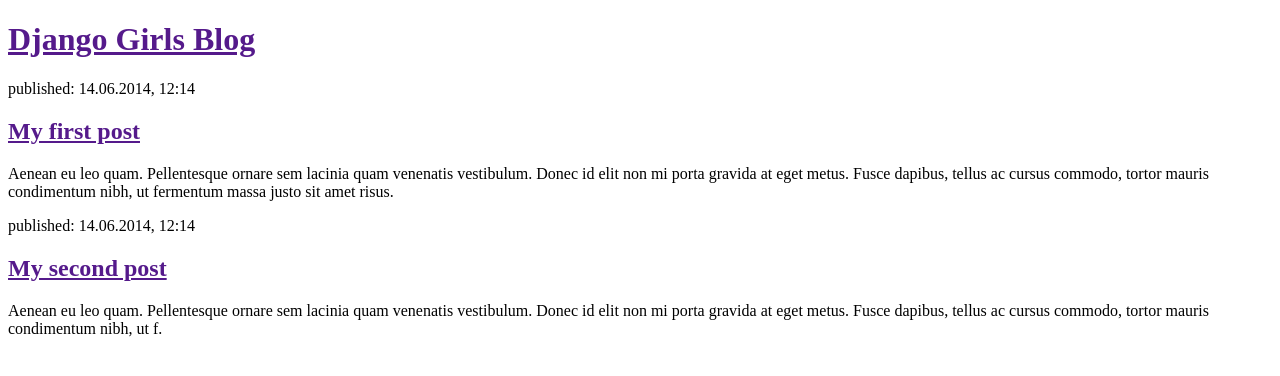
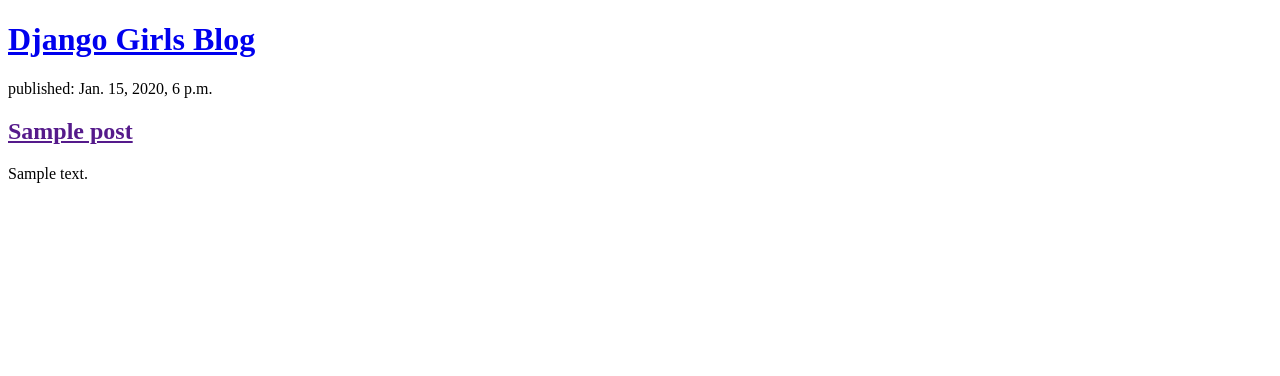
Before and after one commit to Jumpingtomoon/my_first_blog, a Django app: page / in a window 1280 px wide. Shown: the top 376 px of the page. Run offline with Django 5.2, Linux system fonts and the light colour scheme; tables that the repository leaves empty hold one stand-in row (values such as "Sample post").

Commit message:
更新了几篇文章

```diff
--- a/blog/templates/blog/post_list.html
+++ b/blog/templates/blog/post_list.html
@@ -5,28 +5,15 @@
   </head>
   <body>
     <div>
-      <h1><a href="">Django Girls Blog</a></h1>
+      <h1><a href="/">Django Girls Blog</a></h1>
     </div>
 
+    {% for post in posts %}
     <div>
-      <p>published: 14.06.2014, 12:14</p>
-      <h2><a href="">My first post</a></h2>
-      <p>
-        Aenean eu leo quam. Pellentesque ornare sem lacinia quam venenatis
-        vestibulum. Donec id elit non mi porta gravida at eget metus. Fusce
-        dapibus, tellus ac cursus commodo, tortor mauris condimentum nibh, ut
-        fermentum massa justo sit amet risus.
-      </p>
+      <p>published: {{ post.published_date }}</p>
+      <h2><a href="">{{ post.title }}</a></h2>
+      <p>{{ post.text|linebreaksbr }}</p>
     </div>
-
-    <div>
-      <p>published: 14.06.2014, 12:14</p>
-      <h2><a href="">My second post</a></h2>
-      <p>
-        Aenean eu leo quam. Pellentesque ornare sem lacinia quam venenatis
-        vestibulum. Donec id elit non mi porta gravida at eget metus. Fusce
-        dapibus, tellus ac cursus commodo, tortor mauris condimentum nibh, ut f.
-      </p>
-    </div>
+    {% endfor %}
   </body>
 </html>
--- a/blog/views.py
+++ b/blog/views.py
@@ -1,9 +1,11 @@
 from django.shortcuts import render
 from django.http import HttpResponse
-
+from .models import Post
+from django.utils import timezone
 # 必须添加这个index视图函数
 def index(request):
-    return render(request,'./blog/post_list.html')
+    posts=Post.objects.all().order_by('-published_date')
+    return render(request,'./blog/post_list.html',{'posts':posts})
 
     # 或者如果你想返回模板：
     # return render(request, 'blog/index.html')
```
